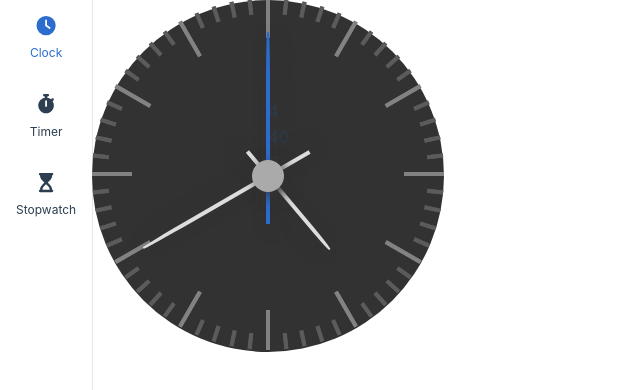
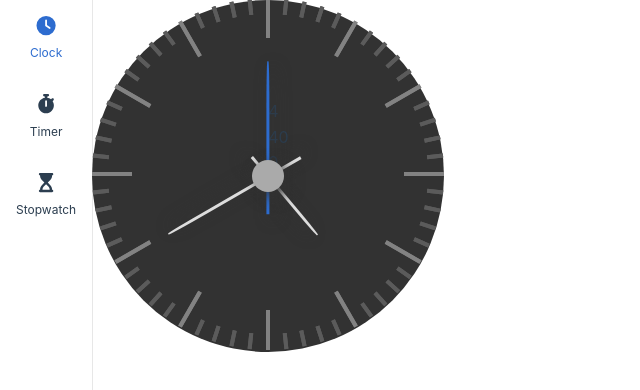
Before and after one commit to Klrfl/TellTime, a Vue app: page / in a window 1280 px wide. Shown: the top 390 px of the page, without its empty margins (0-640 px from the left). Built offline with nearby package versions, Linux system fonts and the light colour scheme.

Commit message:
refactor styles to use scss

```diff
--- a/src/components/WorldClock.vue
+++ b/src/components/WorldClock.vue
@@ -126,6 +126,14 @@ onMounted(() => {
   --seconds: 60;
 }
 
+$clock-hand-width: 0.2rem;
+
+/* origin formula: 0 calc(width * (height - (height * 25%))) */
+@mixin center-clock-hands($width, $height) {
+  aspect-ratio: 1 / $height;
+  transform-origin: 50% calc($width * ($height * 75 / 100));
+}
+
 .clock {
   background: #323232;
   width: 22rem;
@@ -138,14 +146,12 @@ onMounted(() => {
     bottom: 50%;
     left: 50%;
   }
-}
 
-.clock__indicator-container {
-  position: absolute;
+  &__indicator-container {
     inset: 0;
   }
 
-.clock__indicator {
+  &__indicator {
     background: transparent;
     position: absolute;
     bottom: 50%;
@@ -157,7 +163,7 @@ onMounted(() => {
 
   // rotate thick clock indicator
   @for $i from 1 through 60 {
-  .clock__indicator:nth-child(#{$i}) {
+    &__indicator:nth-child(#{$i}) {
       $degree: calc($i * 6);
       transform: rotate(#{$degree}deg);
 
@@ -169,12 +175,12 @@ onMounted(() => {
     }
   }
 
-.clock__dot,
-.clock__hand {
+  &__dot,
+  &__hand {
     box-shadow: 5px 5px 15px #323232;
   }
 
-.clock__dot {
+  &__dot {
     background: #aaa;
     width: 2rem;
     aspect-ratio: 1 / 1;
@@ -183,33 +189,28 @@ onMounted(() => {
     z-index: 1;
   }
 
-.clock__hand {
+  &__hand {
     background: #ddd;
-  width: 0.25rem;
+    width: $clock-hand-width;
     border-top-left-radius: 30%;
     border-top-right-radius: 30%;
     /* transition: transform 200ms cubic-bezier(0.1, 2.7, 0.58, 1); */
+
+    &--hours {
+      transform: translate(-50%, 25%) rotate(var(--hours));
+      @include center-clock-hands($clock-hand-width, 32);
     }
 
-.clock__hand--hours {
-  aspect-ratio: 1 / 32;
-  transform: translate(-50%, 25%) rotate(var(--hours));
-
-  /* origin formula: 0 calc(width * (height - (height * 25%))) */
-  transform-origin: 50% calc(0.25rem * 24);
+    &--minutes {
+      transform: translate(-50%, 25%) rotate(var(--minutes));
+      @include center-clock-hands($clock-hand-width, 48);
     }
 
-.clock__hand--minutes {
-  aspect-ratio: 1 / 48;
-  transform: translate(-50%, 25%) rotate(var(--minutes));
-  transform-origin: 50% calc(0.25rem * 36);
+    &--seconds {
+      background: var(--accent);
+      transform: translate(-50%, 25%) rotate(var(--seconds));
+      @include center-clock-hands($clock-hand-width, 48);
     }
-
-.clock__hand--seconds {
-  background: var(--accent);
-  width: 0.25rem;
-  aspect-ratio: 1 / 48;
-  transform: translate(-50%, 25%) rotate(var(--seconds));
-  transform-origin: 50% calc(0.25rem * 36);
+  }
 }
 </style>
```
Lines whose indentation alone changed are shown as unchanged.
